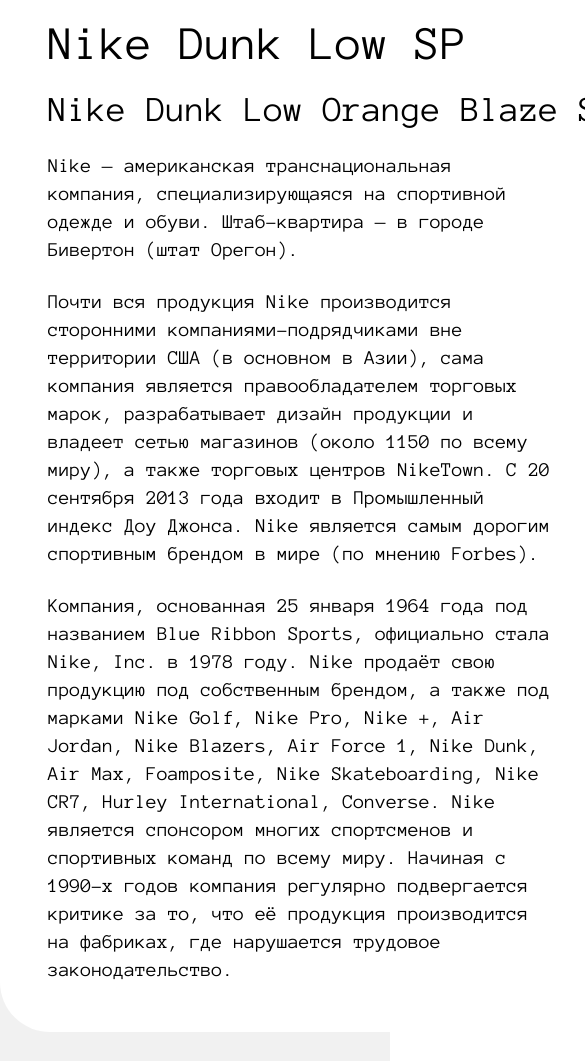
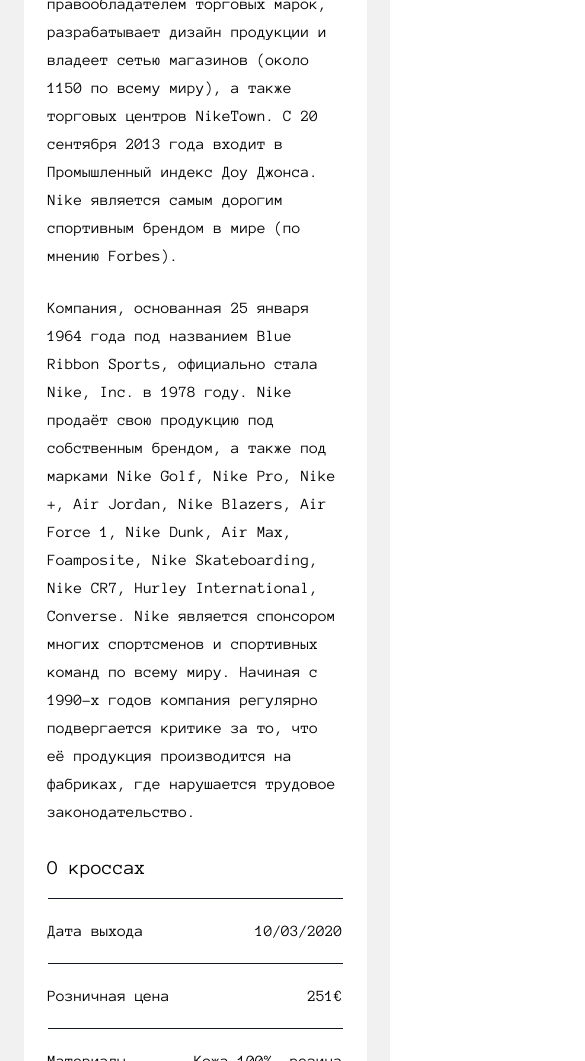
Before and after one commit to Garbuzz/yp-sneakers, a plain HTML site: page Nike-Dunk-Low-SP.html in a window 390 px wide. Shown: the part 856-1917 px from the top of the page, 585 px wide, since content can reach past the window. Drawn offline with Linux system fonts and the light colour scheme.

Commit message:
add mobile adaptive to all pages

```diff
--- a/Nike-Dunk-Low-SP.html
+++ b/Nike-Dunk-Low-SP.html
@@ -30,7 +30,7 @@
                 </nav>
             </div>
         </header>
-
+<div class="main__content">
         <div class="card">
             <img src="images/7-big.svg" alt="sneaker">
             <div class="text">
@@ -72,7 +72,7 @@
                 </div>
             </div>
         </div>
-
+    </div>
         <footer>
             <div class="footer-content">
                 <a class="footer__logo-link" href="/">
--- a/style.css
+++ b/style.css
@@ -50,8 +50,11 @@
     flex-direction: column;
     align-items: center;
     background: #F1F1F1;
+    min-height: 100vh;
 }
-
+.main__content{
+    min-height: 100vh;
+}
 /* стили для хедера(шапки) сайта */
 header {
     display: flex;
@@ -196,46 +199,6 @@
     box-shadow: 0px 4px 4px 0px #00000040;
 }
 
-@media screen and (max-width:450px) {
-    .header-container {
-        flex-direction: column;
-        align-items: center;
-        gap: 24px;
-    }
-
-    .footer-content {
-        flex-direction: column;
-        align-items: center;
-        margin: 0;
-    }
-
-    .footer__logo-link {
-        margin: 32px 0;
-    }
-
-    h1 {
-        font-size: 32px;
-        margin: 32px 0px;
-    }
-
-    .content {
-        margin: 0 16px 32px;
-    }
-
-    .sneakers {
-        margin: 0;
-    }
-
-    .copyright {
-        margin: 24px 0;
-        width: 90%;
-    }
-
-    .sneakers {
-        justify-content: center;
-    }
-}
-
 .card{
     display: flex;
     flex-direction: column;
@@ -245,6 +208,7 @@
     padding: 48px;
     margin: 32px auto;
     width: 1140px;
+    /* min-height: 100vh; */
 }
 .card__title{
     font-size: 48px;
@@ -289,3 +253,85 @@
     justify-content: space-between;
     border-bottom: solid 1px #121723;
 }
+@media screen and (max-width:450px) {
+    .header-container {
+        flex-direction: column;
+        align-items: center;
+        gap: 24px;
+    }
+
+    .footer-content {
+        flex-direction: column;
+        align-items: center;
+        margin: 0;
+    }
+
+    .footer__logo-link {
+        margin: 32px 0;
+    }
+
+    h1 {
+        font-size: 32px;
+        margin: 32px 0px;
+    }
+
+    .content {
+        margin: 0 16px 32px;
+    }
+
+    .sneakers {
+        margin: 0;
+    }
+
+    .copyright {
+        margin: 24px 0;
+        width: 90%;
+    }
+
+    .sneakers {
+        justify-content: center;
+    }
+    .card{
+        justify-content: center;
+        align-items: center;
+        padding: 24px;
+        width: 343px;
+        border-radius: 12px;
+        margin: 32px 16px;
+    }
+    .card img{
+        width: 100%;
+    }
+    .text{
+        width: 100%;
+    }
+    .description{
+        flex-direction: column;
+        justify-content: center;
+        align-items: center;
+        width: 100%;
+    }
+    .card__title{
+        width: 100%;
+        font-size: 32px;
+    }
+    .card__subtitle{
+        width: 100%;
+        font-size: 20px;
+    }
+    .description .card__left{
+        width: 100%;
+    }
+    .card__right{
+        width: 100%;
+    }
+    .card__right .title{
+        font-size: 20px;
+    }
+    .space p{
+        font-size: 16px;
+    }
+    .card__left p{
+        font-size: 16px;
+    }
+}
```
Also changed, not shown: Converse-Chuck-70-High.html (+2 -2 lines), New-Balance-C-ms574.html (+2 -2 lines), index.html (+2 -1 lines), 1 other file.
